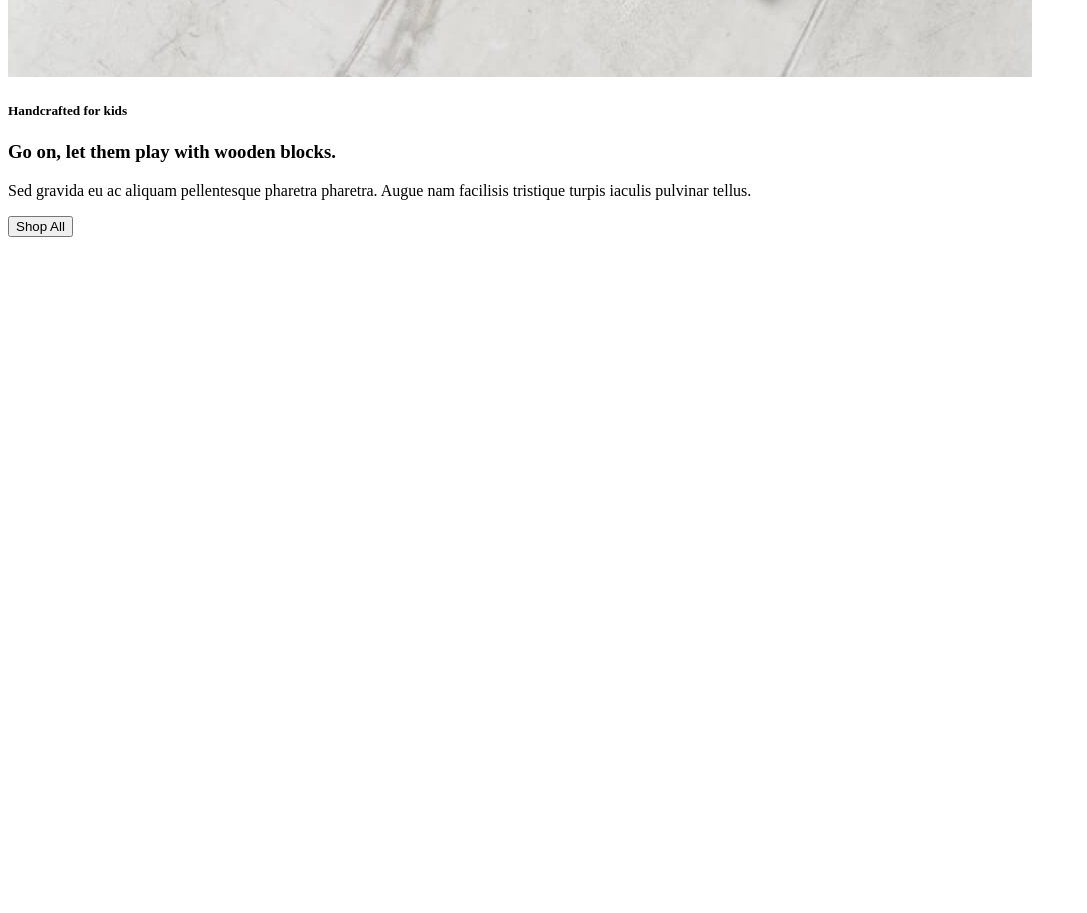
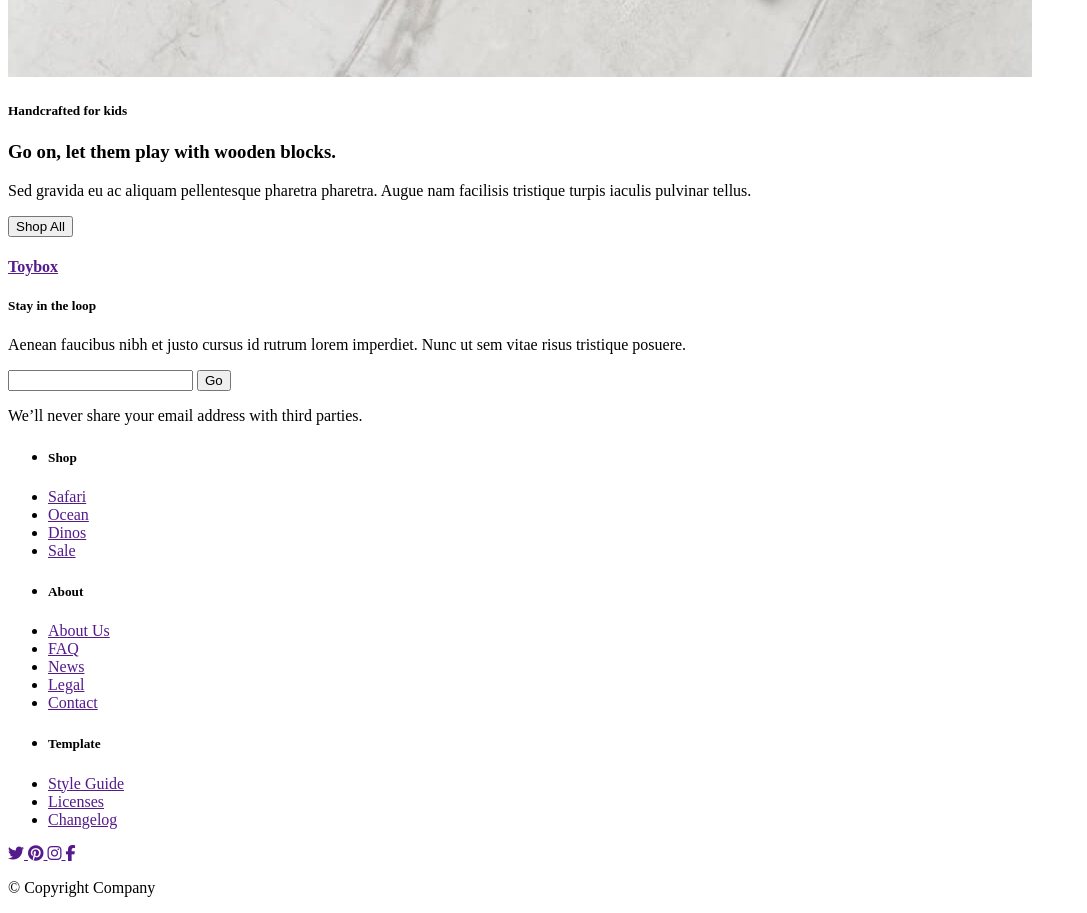
Before and after one commit to srambharose/e-commerce-code-along, a plain HTML site: page index.html in a window 1280 px wide. Shown: the part 1748-2661 px from the top of the page, without its empty margins (0-1087 px from the left). Before the commit the page ends 1993 px from the top, so only its background shows below. Drawn offline with Linux system fonts and the light colour scheme.

Commit message:
added footer and linked fontawesome

```diff
--- a/index.html
+++ b/index.html
@@ -5,6 +5,7 @@
     <meta http-equiv="X-UA-Compatible" content="IE=edge">
     <meta name="viewport" content="width=device-width, initial-scale=1.0">
     <title>STARTER - Toybox Homepage</title>
+    <script src="https://kit.fontawesome.com/7b2fd73f0a.js" crossorigin="anonymous"></script>
 </head>
 <body>
 
@@ -77,5 +78,104 @@
         </div>
     </header>
 
+    <footer id="footer">
+        <div class="wrapper">
+            <div class="footerFlexContainer">
+                <a href="" class="logo">
+                    <h4>Toybox</h4>
+                </a>
+                <div class="newsletter">
+                    <h5>Stay in the loop</h5>
+                    <p class="newsletterCopy">Aenean faucibus nibh et justo cursus id rutrum lorem imperdiet. Nunc ut sem
+                        vitae risus tristique posuere.</p>
+                    <form action="">
+                        <label for="email" class="sr-only">Enter your email</label>
+                        <input type="email" id="email">
+                        <button class="secondary">Go</button>
+                    </form>
+                    <p class="smallCopy">We’ll never share your email address with third parties.</p>
+                </div> <!-- .newsletter END -->
+                <div class="footerNav">
+                    <nav>
+                        <ul class="footerShop">
+                            <li>
+                                <h5>Shop</h5>
+                            </li>
+                            <li>
+                                <a href="">Safari</a>
+                            </li>
+                            <li>
+                                <a href="">Ocean</a>
+                            </li>
+                            <li>
+                                <a href="">Dinos</a>
+                            </li>
+                            <li>
+                                <a href="">Sale</a>
+                            </li>
+                        </ul>
+                        <ul class="footerAbout">
+                            <li>
+                                <h5>About</h5>
+                            </li>
+                            <li>
+                                <a href="">About Us</a>
+                            </li>
+                            <li>
+                                <a href="">FAQ</a>
+                            </li>
+                            <li>
+                                <a href="">News</a>
+                            </li>
+                            <li>
+                                <a href="">Legal</a>
+                            </li>
+                            <li>
+                                <a href="">Contact</a>
+                            </li>
+                        </ul>
+                        <ul class="footerTemp">
+                            <li>
+                                <h5>Template</h5>
+                            </li>
+                            <li>
+                                <a href="">Style Guide</a>
+                            </li>
+                            <li>
+                                <a href="">Licenses</a>
+                            </li>
+                            <li>
+                                <a href="">Changelog</a>
+                            </li>
+                        </ul>
+                    </nav>
+                </div> <!-- .footerNav END -->
+            </div> <!-- .footerFlexContainer END-->
+            <div class="social">
+                <div class="socialIcons">
+                    <a href="">
+                        <i class="fab fa-twitter" aria-hidden="true"></i>
+                        <span class="sr-only">Link to Twitter</span>
+                    </a>
+                    <a href="">
+                        <i class="fab fa-pinterest" aria-hidden="true"></i>
+                        <span class="sr-only">Link to Pinterest</span>
+                    </a>
+                    <a href="">
+                        <i class="fab fa-instagram" aria-hidden="true"></i>
+                        <span class="sr-only">Link to Instagram</span>
+                    </a>
+                    <a href="">
+                        <i class="fab fa-facebook-f" aria-hidden="true"></i>
+                        <span class="sr-only">Link to Facebook</span>
+                    </a>
+                </div> <!-- .socialIcons END -->
+                <div class="copyright">
+                    <p class="smallCopy">© Copyright Company</p>
+                </div> <!-- .copyright END -->
+            </div> <!-- .social END -->
+        </div> <!-- .wrapper END-->
+    </footer>
+
 </body>
 </html>
```
